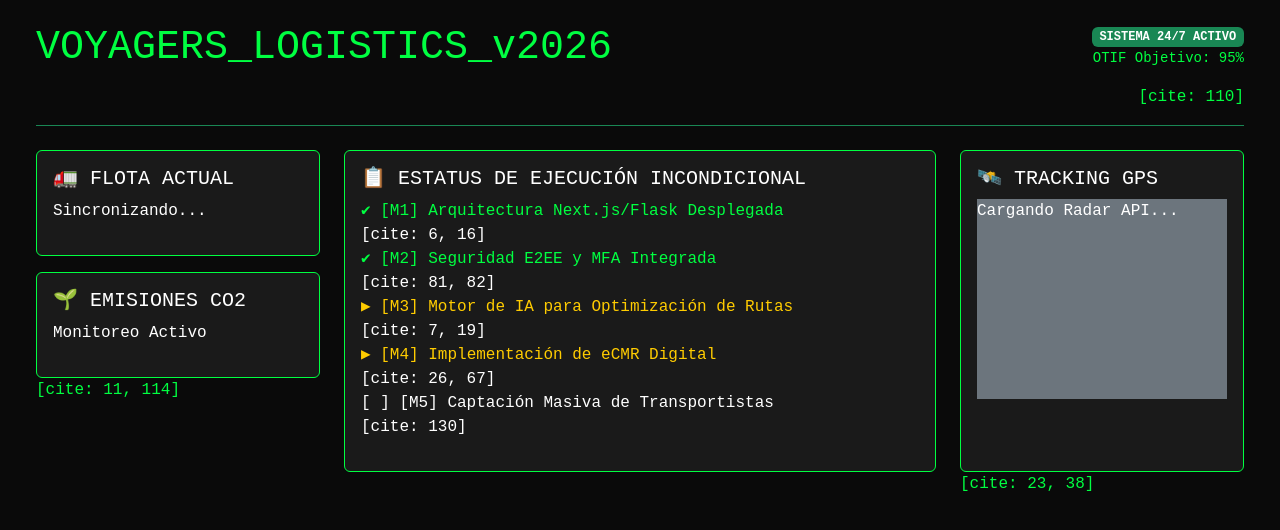
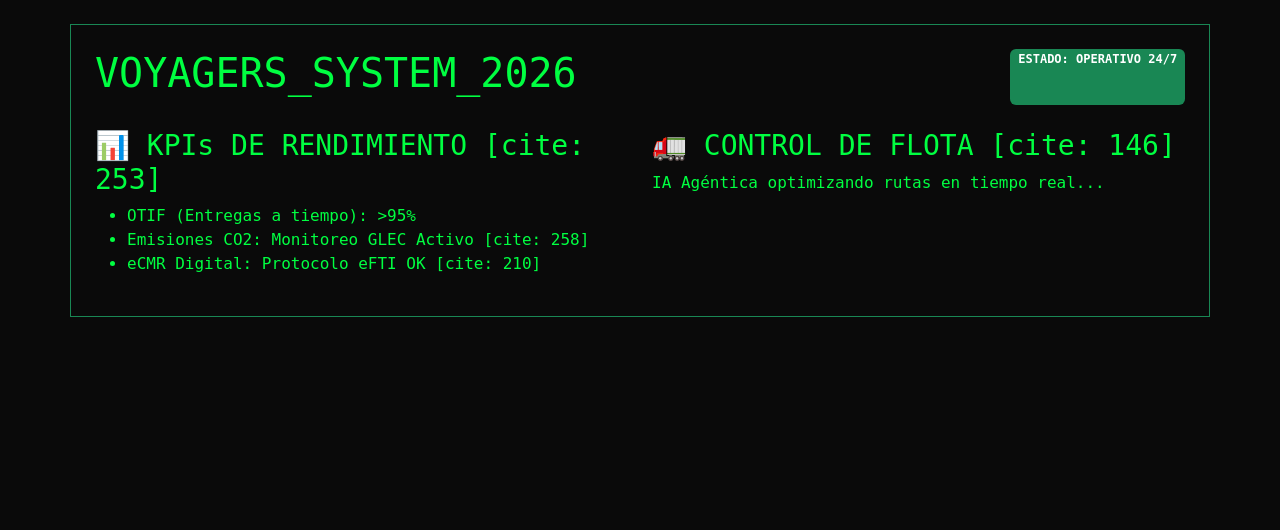
Before and after one commit to xexeu84/voyagers, a Python web app: template templates/dashboard.html in a window 1280 px wide. Shown: the top 530 px of the page. Run offline with Jinja, Linux system fonts and the light colour scheme; the template is opened without the code that fills it, so the values that code supplies are empty.

Commit message:
SYSTEM_RESTORE: Eliminando error 502 y activando Dashboard 2026.

```diff
--- a/templates/dashboard.html
+++ b/templates/dashboard.html
@@ -3,45 +3,26 @@
 <head>
     <meta charset="UTF-8"><title>Voyagers Master Control</title>
     <link rel="stylesheet" href="https://cdn.jsdelivr.net/npm/bootstrap@5.3.0/dist/css/bootstrap.min.css">
-    <style>
-        body { background: #0a0a0a; color: #00ff41; font-family: 'Courier New', monospace; }
-        .card { background: #1a1a1a; border: 1px solid #00ff41; color: white; }
-        .mission-ok { color: #00ff41; } .mission-run { color: #ffcc00; }
-    </style>
+    <style>body { background: #0a0a0a; color: #00ff41; font-family: monospace; }</style>
 </head>
 <body class="p-4">
-    <div class="container-fluid">
-        <header class="d-flex justify-content-between border-bottom border-success pb-3 mb-4">
-            <h1>VOYAGERS_LOGISTICS_v2026</h1>
-            <div class="text-end">
-                <span class="badge bg-success">SISTEMA 24/7 ACTIVO</span>
-                <p class="small">OTIF Objetivo: 95%</p> [cite: 110]
+    <div class="container border border-success p-4">
+        <header class="d-flex justify-content-between mb-4">
+            <h1>VOYAGERS_SYSTEM_2026</h1>
+            <span class="badge bg-success">ESTADO: OPERATIVO 24/7</span>
+        </header>
+        <div class="row">
+            <div class="col-md-6">
+                <h3>📊 KPIs DE RENDIMIENTO [cite: 253]</h3>
+                <ul>
+                    <li>OTIF (Entregas a tiempo): >95%</li>
+                    <li>Emisiones CO2: Monitoreo GLEC Activo [cite: 258]</li>
+                    <li>eCMR Digital: Protocolo eFTI OK [cite: 210]</li>
+                </ul>
             </div>
-        </header>
-
-        <div class="row">
-            <div class="col-md-3">
-                <div class="card mb-3"><div class="card-body"><h5>🚛 FLOTA ACTUAL</h5><p id="flota">Sincronizando...</p></div></div>
-                <div class="card"><div class="card-body"><h5>🌱 EMISIONES CO2</h5><p>Monitoreo Activo</p></div></div> [cite: 11, 114]
-            </div>
-
             <div class="col-md-6">
-                <div class="card h-100">
-                    <div class="card-body">
-                        <h5>📋 ESTATUS DE EJECUCIÓN INCONDICIONAL</h5>
-                        <ul class="list-unstyled">
-                            <li class="mission-ok">✔ [M1] Arquitectura Next.js/Flask Desplegada</li> [cite: 6, 16]
-                            <li class="mission-ok">✔ [M2] Seguridad E2EE y MFA Integrada</li> [cite: 81, 82]
-                            <li class="mission-run">▶ [M3] Motor de IA para Optimización de Rutas</li> [cite: 7, 19]
-                            <li class="mission-run">▶ [M4] Implementación de eCMR Digital</li> [cite: 26, 67]
-                            <li>[ ] [M5] Captación Masiva de Transportistas</li> [cite: 130]
-                        </ul>
-                    </div>
-                </div>
-            </div>
-
-            <div class="col-md-3">
-                <div class="card h-100"><div class="card-body"><h5>🛰️ TRACKING GPS</h5><div id="map-placeholder" class="bg-secondary w-100" style="height:200px;">Cargando Radar API...</div></div></div> [cite: 23, 38]
+                <h3>🚛 CONTROL DE FLOTA [cite: 146]</h3>
+                <p>IA Agéntica optimizando rutas en tiempo real...</p>
             </div>
         </div>
     </div>
```
Also changed, not shown: app.py (+7 -19 lines).
